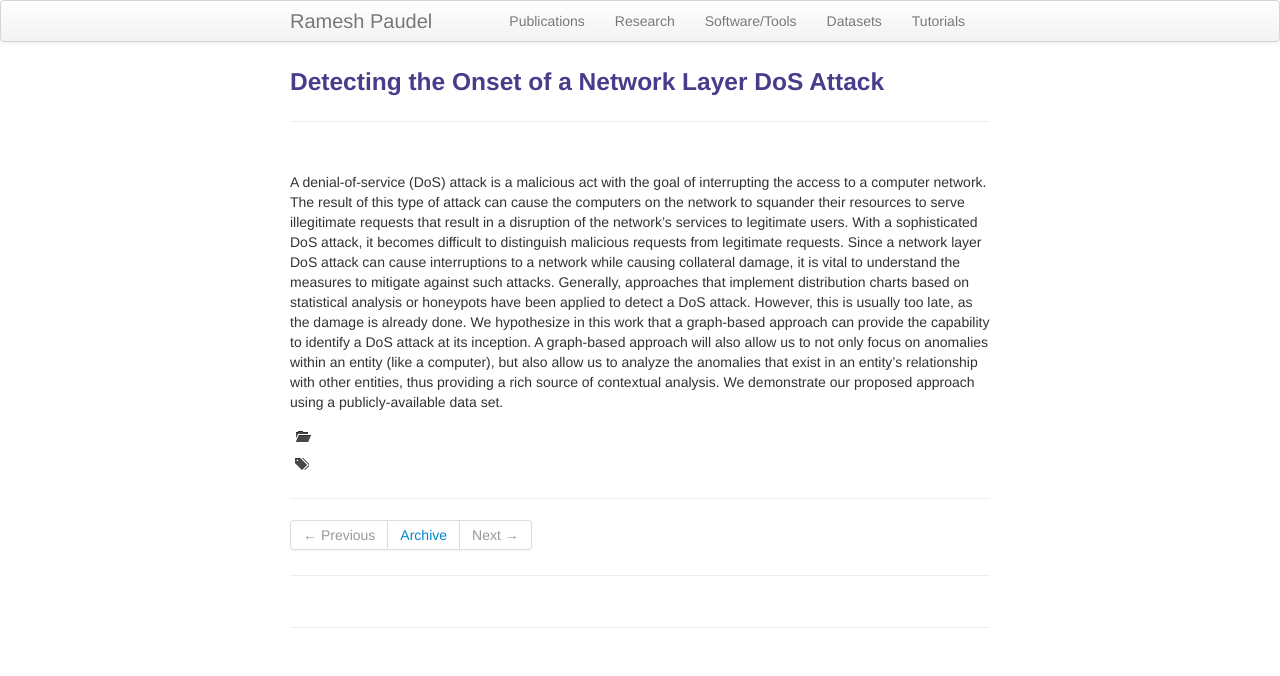
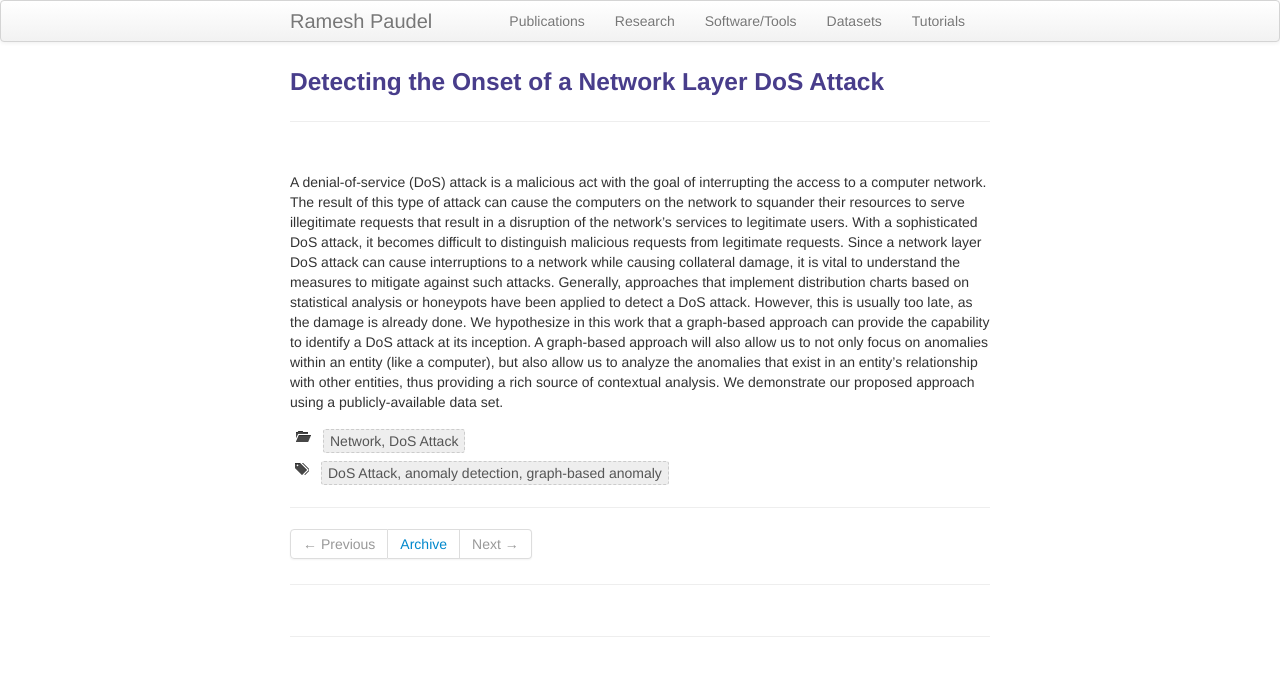
Before and after one commit to rpaudel42/rpaudel42.github.io, a Jekyll site: the page built from pages/dosattack.md, in a window 1280 px wide. Shown: the top 676 px of the page. Built offline with Jekyll 4.4.1, drawn with Linux system fonts in a browser that asks for light colours.

Commit message:
Update dosattack.md

```diff
--- a/pages/dosattack.md
+++ b/pages/dosattack.md
@@ -1,6 +1,8 @@
 ---
 layout: post
 title: Detecting the Onset of a Network Layer DoS Attack
+tags: DoS Attack, anomaly detection, graph-based anomaly
+categories: Network, DoS Attack
 description: Ramesh Paudel; Detecting the Onset of a Network Layer DoS Attack
 ---
 
```
